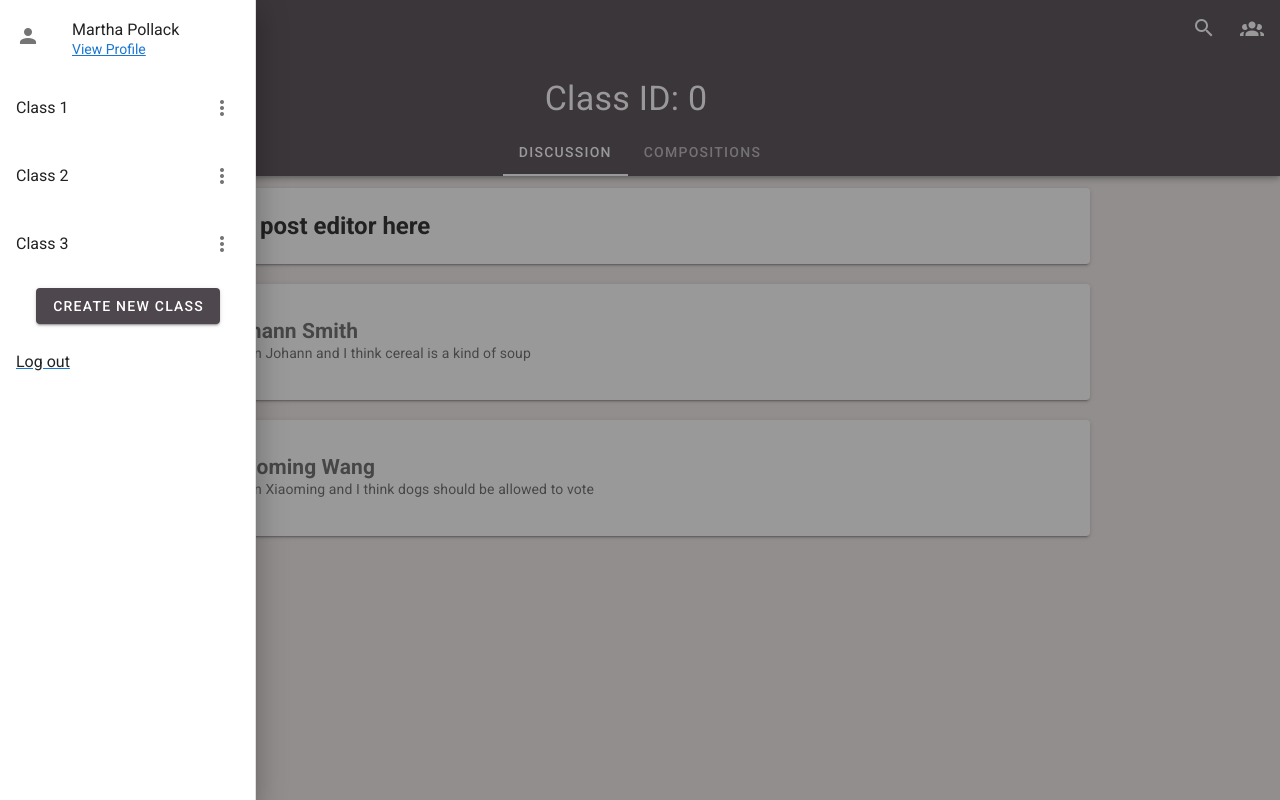
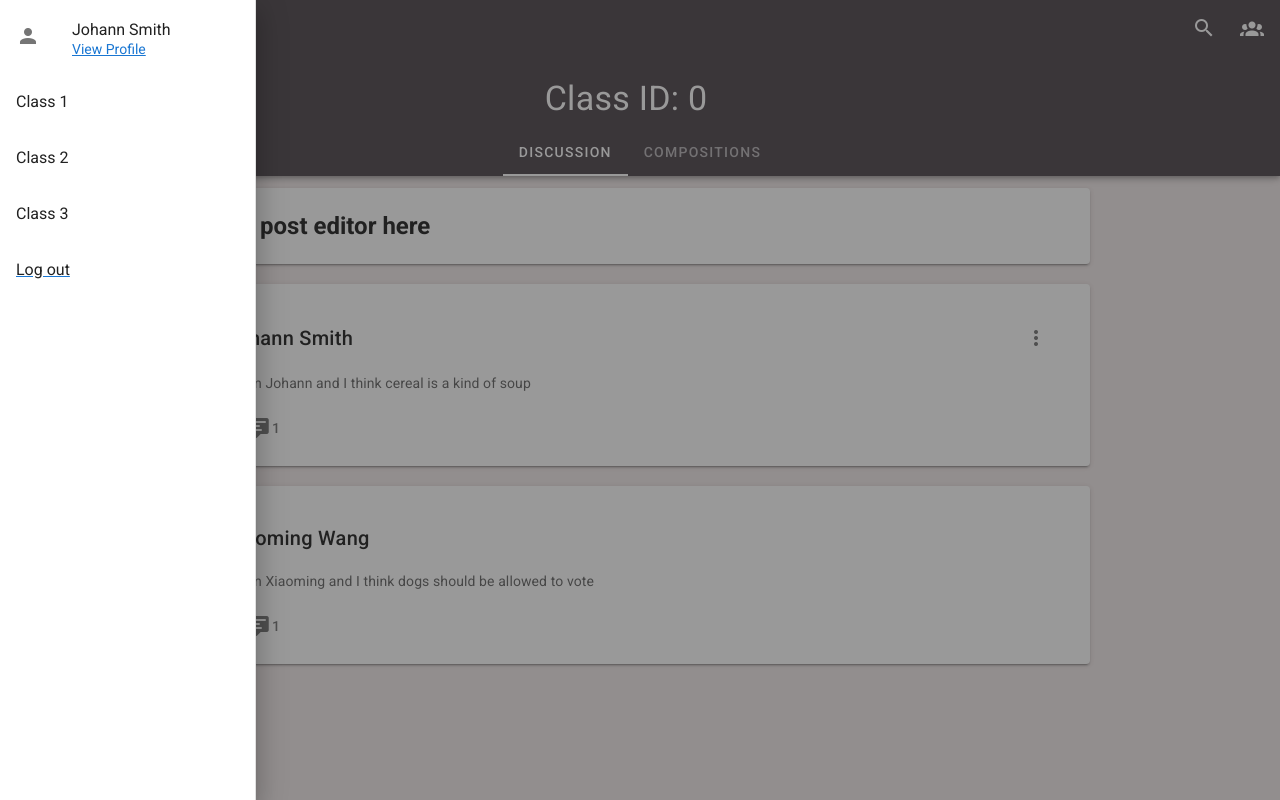
Before and after one commit to Feli0922/OpenDoorsEnglish, a Vue app: page /class/0 in a window 1280 px wide. Both pictures are taken after a click on the button 28 px from the left and 28 px from the top of the page. Built offline with nearby package versions, Linux system fonts and the light colour scheme.

Commit message:
Delete class dialog, basic like and comment system, student/teacher visibility

```diff
--- a/src/components/Post.vue
+++ b/src/components/Post.vue
@@ -1,9 +1,36 @@
 <template>
   <v-card class="pa-5 mb-5 mx-auto" max-width="900">
-    <v-card-text>
-      <h2>{{post.user}}</h2>
-      {{post.content}}
-    </v-card-text>
+    <v-card-title>
+      {{post.user}}
+      <v-spacer></v-spacer>
+      <v-menu
+        v-if="this.$parent.currentUser.isTeacher || post.user == this.$parent.currentUser.name"
+        bottom
+        right
+      >
+        <template v-slot:activator="{ on, attrs }">
+          <v-btn icon v-bind="attrs" v-on="on">
+            <v-icon>mdi-dots-vertical</v-icon>
+          </v-btn>
+        </template>
+      </v-menu>
+    </v-card-title>
+
+    <v-card-text>{{post.content}}</v-card-text>
+    <v-spacer></v-spacer>
+    <v-btn v-if="!post.liked" v-on:click="$emit('add-like')" :ripple="false" icon class="mx-auto">
+      <v-icon>mdi-thumb-up-outline</v-icon>
+      {{ post.likes }}
+    </v-btn>
+    <v-btn v-else v-on:click="$emit('remove-like')" :ripple="false" icon class="mx-auto">
+      <v-icon>mdi-thumb-up</v-icon>
+      {{ post.likes }}
+    </v-btn>
+
+    <v-btn icon class="mx-auto">
+      <v-icon>mdi-comment-text</v-icon>
+      {{ post.comments.length }}
+    </v-btn>
   </v-card>
 </template>
 
--- a/src/views/Class.vue
+++ b/src/views/Class.vue
@@ -16,8 +16,8 @@
       since we're not gonna get to compositions for a while-->
       <template v-slot:extension>
         <v-tabs centered>
-          <v-tab>Discussion</v-tab>
-          <v-tab>Compositions</v-tab>
+          <v-tab @click="currentTab = tabs[0]">{{tabs[0]}}</v-tab>
+          <v-tab @click="currentTab = tabs[1]">{{tabs[1]}}</v-tab>
         </v-tabs>
       </template>
     </v-app-bar>
@@ -29,14 +29,18 @@
             <v-icon>mdi-account</v-icon>
           </v-list-item-icon>
           <v-list-item-content>
-            <v-list-item-title>{{currentUser}}</v-list-item-title>
+            <v-list-item-title>{{currentUser.name}}</v-list-item-title>
             <v-list-item-subtitle>
               <router-link to="/profile">View Profile</router-link>
             </v-list-item-subtitle>
           </v-list-item-content>
         </v-list-item>
 
-        <v-list-item v-for="(c, i) in classes" :key="i" v-on:click="!c.edit ? goToClass(c.id) : ''">
+        <v-list-item
+          v-for="(c, i) in classes"
+          :key="c.id"
+          v-on:click="!c.edit ? goToClass(c.id) : ''"
+        >
           <v-list-item-content>
             <v-text-field
               v-if="c.edit"
@@ -49,7 +53,7 @@
             </div>
           </v-list-item-content>
 
-          <v-list-item-action>
+          <v-list-item-action v-if="currentUser.isTeacher">
             <v-menu bottom right>
               <template v-slot:activator="{ on, attrs }">
                 <v-btn icon v-bind="attrs" v-on="on">
@@ -61,17 +65,32 @@
                 <v-list-item @click="c.edit = true">
                   <v-list-item-title>Edit Class Name</v-list-item-title>
                 </v-list-item>
-                <v-list-item @click="deleteClass(i)">
+                <v-list-item @click.stop="deleteClassDialog = true">
                   <v-list-item-title>Delete Class</v-list-item-title>
+                  <v-dialog v-model="deleteClassDialog" max-width="400">
+                    <v-card>
+                      <v-card-title class="headline">Delete {{c.name}}?</v-card-title>
+                      <v-card-text>All of this class' material will be deleted.</v-card-text>
+                      <v-card-actions>
+                        <v-spacer></v-spacer>
+                        <v-btn
+                          color="red"
+                          text
+                          @click="deleteClass(i); deleteClassDialog = false"
+                        >Delete</v-btn>
+                        <v-btn color="#4F474E" text @click="deleteClassDialog = false">Cancel</v-btn>
+                      </v-card-actions>
+                    </v-card>
+                  </v-dialog>
                 </v-list-item>
               </v-list>
             </v-menu>
           </v-list-item-action>
         </v-list-item>
 
-        <v-list-item>
+        <v-list-item v-if="currentUser.isTeacher">
           <v-row justify="center">
-            <v-dialog v-model="dialog" max-width="600px">
+            <v-dialog v-model="createClassDialog" max-width="600px">
               <template v-slot:activator="{ on, attrs }">
                 <v-btn color="#4F474E" dark v-bind="attrs" v-on="on">Create new class</v-btn>
               </template>
@@ -85,9 +104,13 @@
                     <v-btn
                       color="#4F474E"
                       text
-                      v-on:click="submit(); dialog=false; newClass='';"
+                      v-on:click="submit(); createClassDialog=false; newClass='';"
                     >Create</v-btn>
-                    <v-btn color="#4F474E" text v-on:click="dialog=false; newClass='';">Cancel</v-btn>
+                    <v-btn
+                      color="#4F474E"
+                      text
+                      v-on:click="createClassDialog=false; newClass='';"
+                    >Cancel</v-btn>
                   </v-form>
                 </v-card-text>
               </v-card>
@@ -103,10 +126,26 @@
       </v-list>
     </v-navigation-drawer>
 
-    <v-container>
+    <v-container v-if="currentTab == tabs[0]">
       <NewPost></NewPost>
-      <Post v-for="post in posts" :key="post.id" :post="post"></Post>
+      <Post
+        v-for="(post, i) in posts"
+        :key="post.id"
+        :post="post"
+        v-on:add-like="addPostLike(i)"
+        v-on:remove-like="removePostLike(i)"
+      ></Post>
     </v-container>
+    <!-- <v-container v-else-if="currentTab == tabs[1]">
+      <NewComposition></NewComposition>
+      <Composition
+        v-for="(comp, i) in compositions"
+        :key="comp.id"
+        :composition="comp"
+        v-on:add-like="addCompositionLike(i)"
+        v-on:remove-like="removeCompositionLike(i)"
+      ></Composition>
+    </v-container>-->
   </div>
 </template>
 
@@ -114,18 +153,28 @@
 // @ is an alias to /src
 import Post from "@/components/Post.vue";
 import NewPost from "@/components/NewPost.vue";
+// import Composition from "@/components/Composition.vue";
+// import NewComposition from "@/components/NewComposition.vue";
 
 export default {
   name: "Class",
   components: {
     Post,
     NewPost,
+    // Composition,
+    // NewComposition,
   },
   data: () => ({
+    tabs: ["Discussion", "Compositions"],
+    currentTab: "Discussion",
     drawer: false,
-    dialog: false,
+    createClassDialog: false,
+    deleteClassDialog: false,
     newClass: "",
-    currentUser: "Martha Pollack",
+    currentUser: {
+      name: "Johann Smith",
+      isTeacher: false,
+    },
     classes: [
       { name: "Class 1", id: "ABCD", edit: false },
       { name: "Class 2", id: "1234", edit: false },
@@ -137,15 +186,40 @@ export default {
         id: 1,
         user: "Johann Smith",
         content: "Hi I'm Johann and I think cereal is a kind of soup",
+        likes: 0,
+        liked: false,
+        comments: [{ user: "Random Armadillo", comment: "lol" }],
         date: "today", // TODO: figure out how dates work in javascript
       },
       {
         id: 2,
         user: "Xiaoming Wang",
         content: "Hi I'm Xiaoming and I think dogs should be allowed to vote",
+        likes: 0,
+        liked: false,
+        comments: [{ user: "Random Buffalo", comment: "xd" }],
         date: "today",
       },
     ],
+    // compositions: [
+    //   // this is dummy data, actual data structure will probably look different
+    //   {
+    //     id: 1,
+    //     user: "Johann Smith",
+    //     content: "Hi I'm Johann and I think plates should not exist",
+    //     likes: 0,
+    //     liked: false,
+    //     date: "today", // TODO: figure out how dates work in javascript
+    //   },
+    //   {
+    //     id: 2,
+    //     user: "Xiaoming Wang",
+    //     content: "Hi I'm Xiaoming and I think babies are not cute",
+    //     likes: 0,
+    //     liked: false,
+    //     date: "today",
+    //   },
+    // ],
   }),
   methods: {
     goToClass(c) {
@@ -161,6 +235,22 @@ export default {
         edit: false,
       });
     },
+    addPostLike(i) {
+      this.posts[i].liked = true;
+      this.posts[i].likes++;
+    },
+    removePostLike(i) {
+      this.posts[i].liked = false;
+      this.posts[i].likes--;
+    },
+    // addCompositionLike(i) {
+    //   this.compositions[i].liked = true;
+    //   this.compositions[i].likes++;
+    // },
+    // removeCompositionLike(i) {
+    //   this.compositions[i].liked = false;
+    //   this.compositions[i].likes--;
+    // },
     makeid(length) {
       var result = "";
       var chars =
--- a/src/views/Profile.vue
+++ b/src/views/Profile.vue
@@ -1,7 +1,7 @@
 <template>
   <div>
     <h1>profile page here</h1>
-    <router-link to="/class">click to go to class view</router-link>
+    <router-link to="/class/0">click to go to class view</router-link>
   </div>
 </template>
 
```
